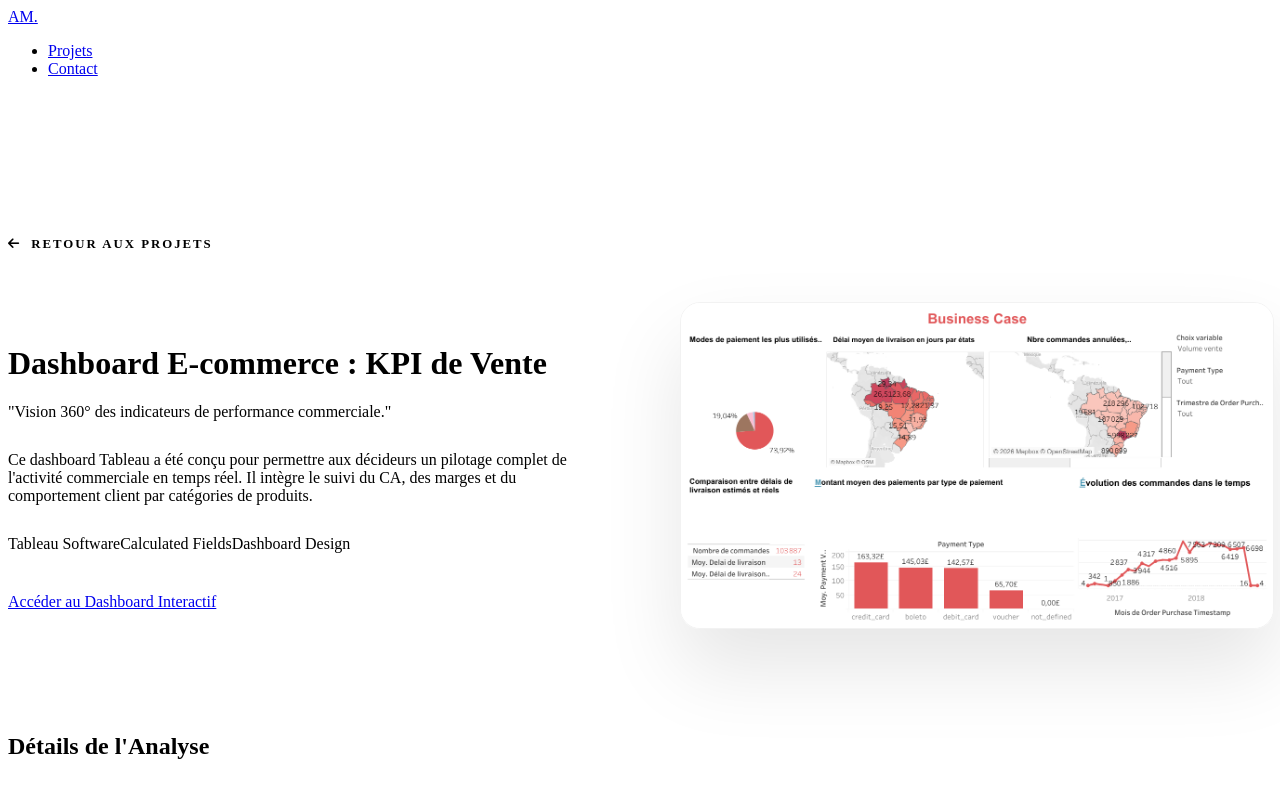
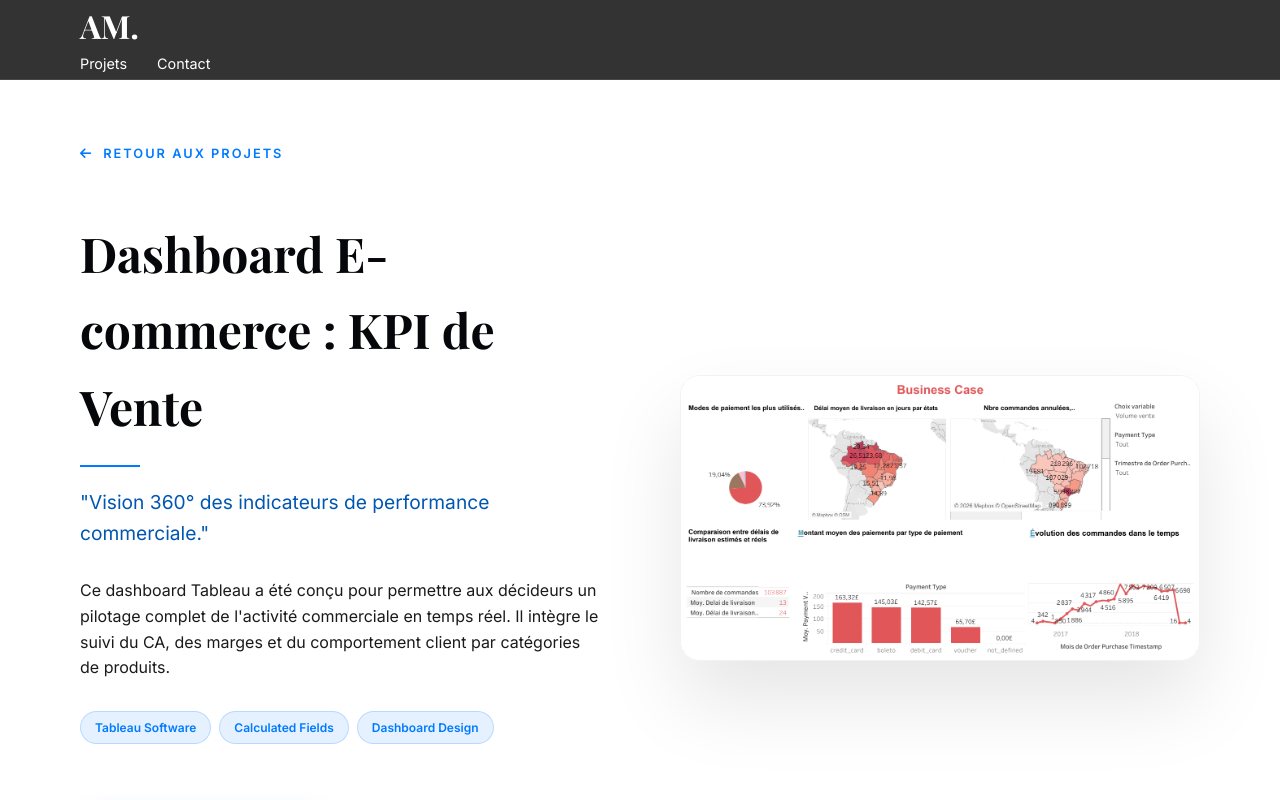
Before and after one commit to An-euge24/Portfolio, a website built with Vite: page pages/ecommerce-analysis.html in a window 1280 px wide. Shown: the top 800 px of the page. Built offline with nearby package versions, Linux system fonts and the light colour scheme; files whose address does not match are found by name; a web font is replaced by a local one.

Commit message:
Corriger les chemins de la page ecommerce

```diff
--- a/pages/ecommerce-analysis.html
+++ b/pages/ecommerce-analysis.html
@@ -5,7 +5,7 @@
     <meta charset="UTF-8">
     <meta name="viewport" content="width=device-width, initial-scale=1.0">
     <title>E-commerce Dashboard | Andréa MAKILIMA</title>
-    <link rel="stylesheet" href="style.css">
+    <link rel="stylesheet" href="../style.css">
     <link rel="stylesheet" href="https://cdnjs.cloudflare.com/ajax/libs/font-awesome/6.5.1/css/all.min.css">
     <link
         href="https://fonts.googleapis.com/css2?family=Playfair+Display:ital,wght@0,700;1,700&family=Inter:wght@300;400;600&display=swap"
@@ -27,11 +27,11 @@
 <body class="js-active">
     <header id="header" class="scrolled">
         <div class="container flex-nav">
-            <a href="index.html" class="logo">AM.</a>
+            <a href="../index.html" class="logo">AM.</a>
             <nav>
                 <ul class="nav-links">
-                    <li><a href="index.html#projects">Projets</a></li>
-                    <li><a href="index.html#contact">Contact</a></li>
+                    <li><a href="../index.html#projects">Projets</a></li>
+                    <li><a href="../index.html#contact">Contact</a></li>
                 </ul>
             </nav>
         </div>
@@ -39,7 +39,7 @@
 
     <main class="project-details-page">
         <div class="container">
-            <a href="index.html#projects" class="back-link"><i class="fa-solid fa-arrow-left"></i> Retour aux
+            <a href="../index.html#projects" class="back-link"><i class="fa-solid fa-arrow-left"></i> Retour aux
                 projets</a>
 
             <div class="analysis-hero">
@@ -90,7 +90,7 @@
             <p>&copy; 2026 Andréa MAKILIMA</p>
         </div>
     </footer>
-    <script src="main.js"></script>
+    <script src="../main.js"></script>
 </body>
 
 </html>
```
